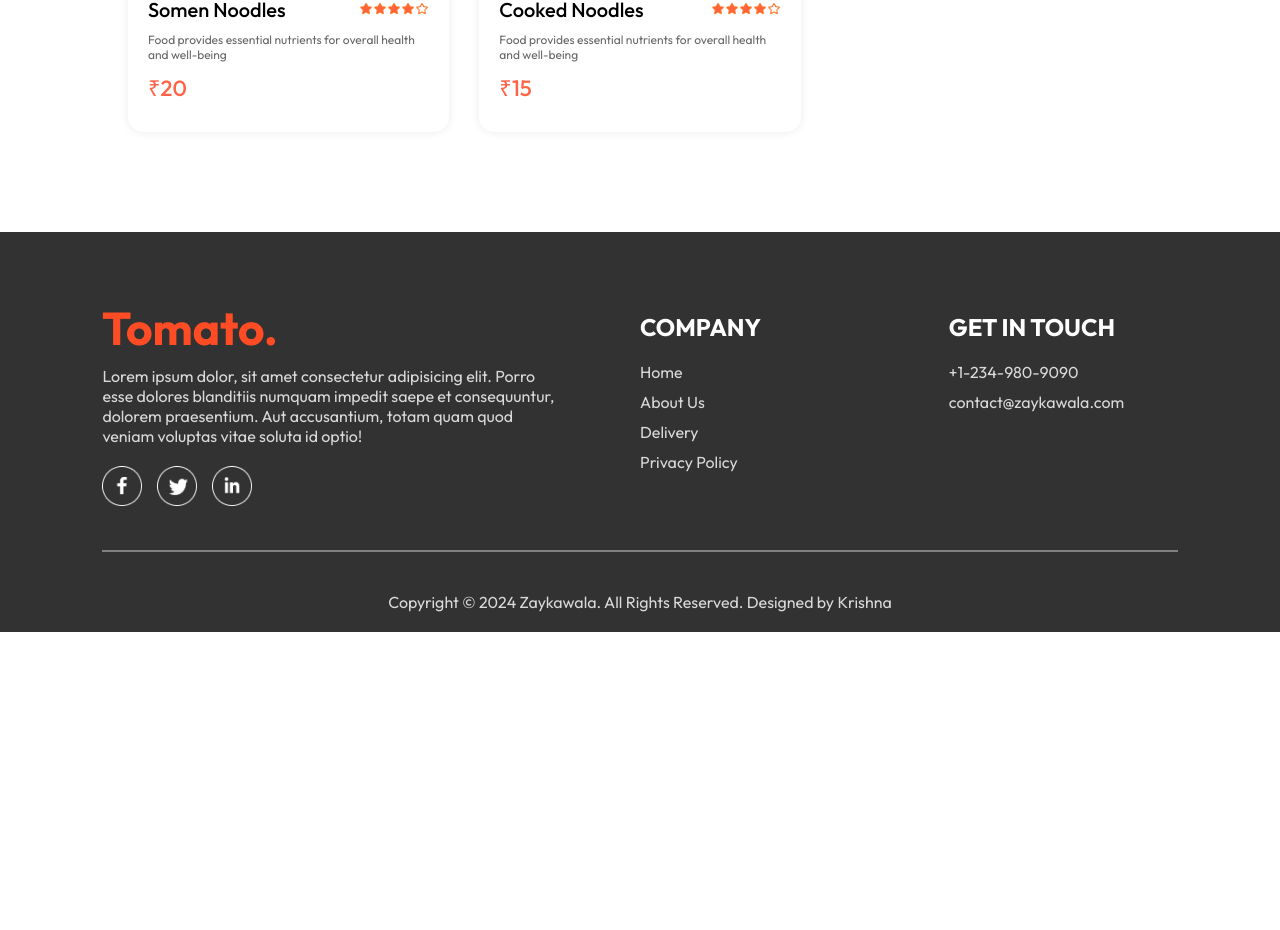
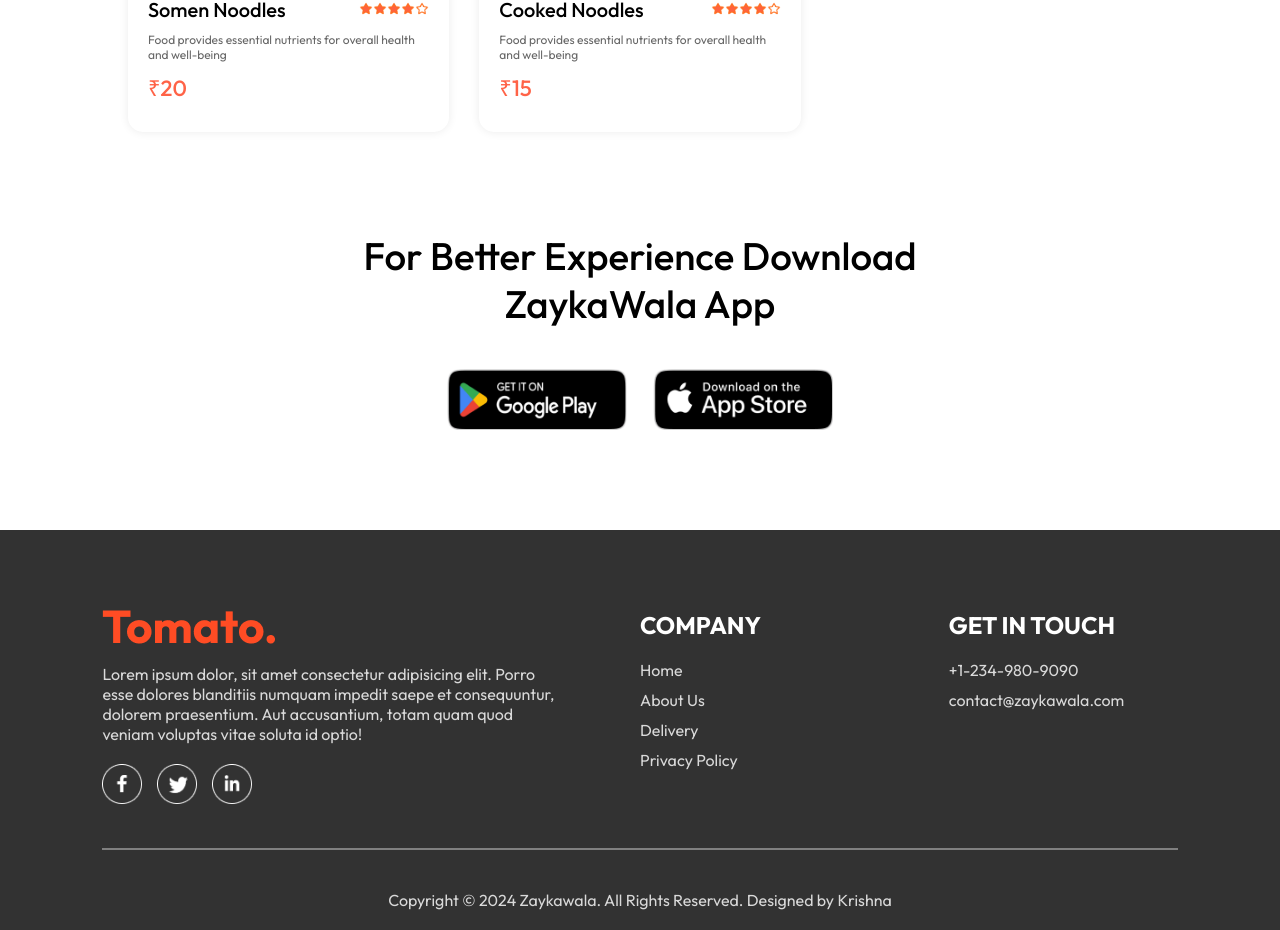
Before and after one commit to kr1shnnna/fullstack_food_deliverywebsite_reactjs, a React (Vite) app in the folder frontend/: page / in a window 1280 px wide. Shown: the part 5873-6803 px from the top of the page. Before the commit the page ends 6505 px from the top, so only its background shows below. Built offline with nearby package versions, Linux system fonts and the light colour scheme.

Commit message:
added app-download-section

```diff
--- a/frontend/src/components/AppDownload/AppDownload.css
+++ b/frontend/src/components/AppDownload/AppDownload.css
@@ -0,0 +1,24 @@
+.app-download{
+    margin:auto auto;
+    margin-top:100px;
+    font-size:max(3vw,20px);
+    text-align:center;
+    font-weight:500;
+
+}
+
+.app-download-platforms{
+    display:flex;
+    justify-content:center;
+    gap:max(2vw,10px);
+    margin-top:40px;
+}
+.app-download-platforms img{
+    width:max(30vw,120px);
+    max-width:180px;
+    transition:.5s;
+    cursor:pointer;
+}
+.app-download-platforms img:hover{
+    transform:scale(1.05);
+}
--- a/frontend/src/components/AppDownload/AppDownload.jsx
+++ b/frontend/src/components/AppDownload/AppDownload.jsx
@@ -1,9 +1,15 @@
+import { assets } from '../../assets/assets'
 import './AppDownload.css'
 
 const AppDownload = () => {
   return (
-    <div>
+    <div className='app-download' id='app-download'>
 
+      <p>For Better Experience Download <br/> ZaykaWala App</p>
+
+      <div className="app-download-platforms">
+        <img src={assets.play_store} alt="" /><img src={assets.app_store} alt="" />
+      </div>
     </div>
   )
 }
```
